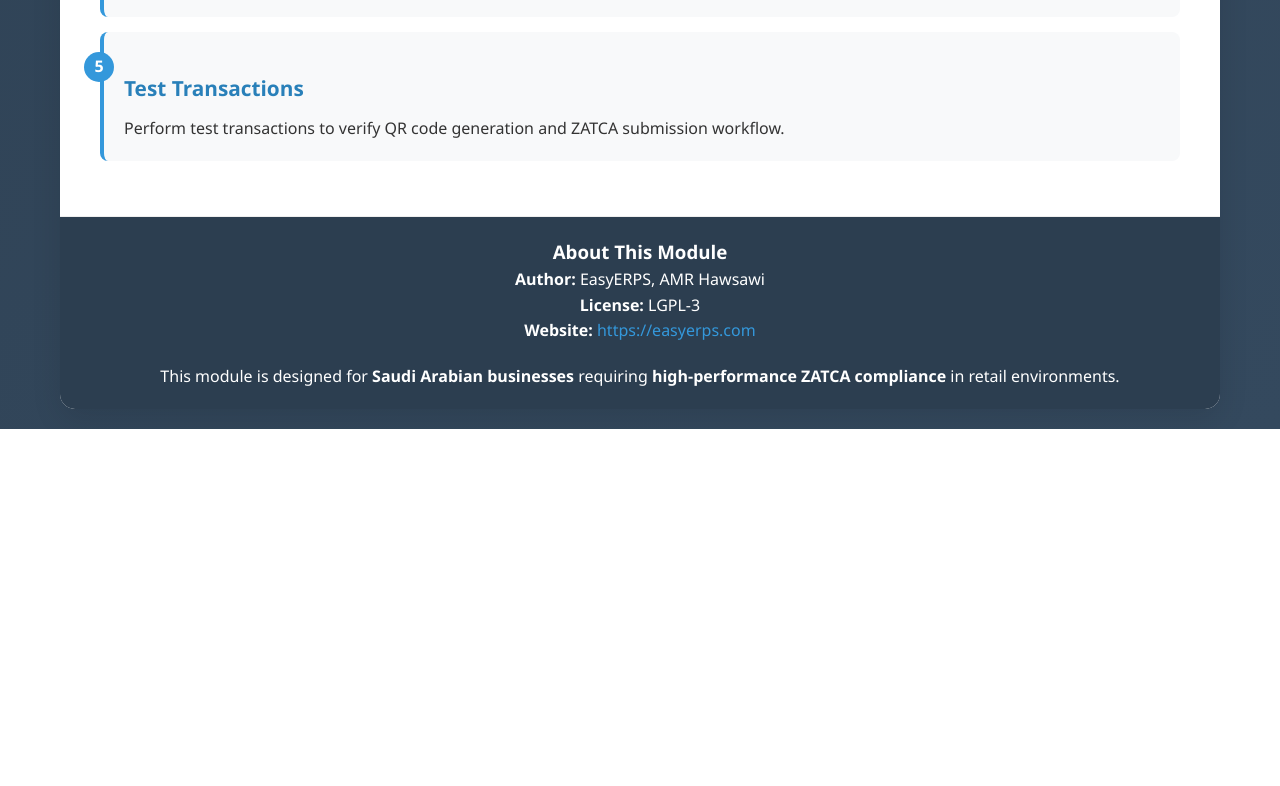
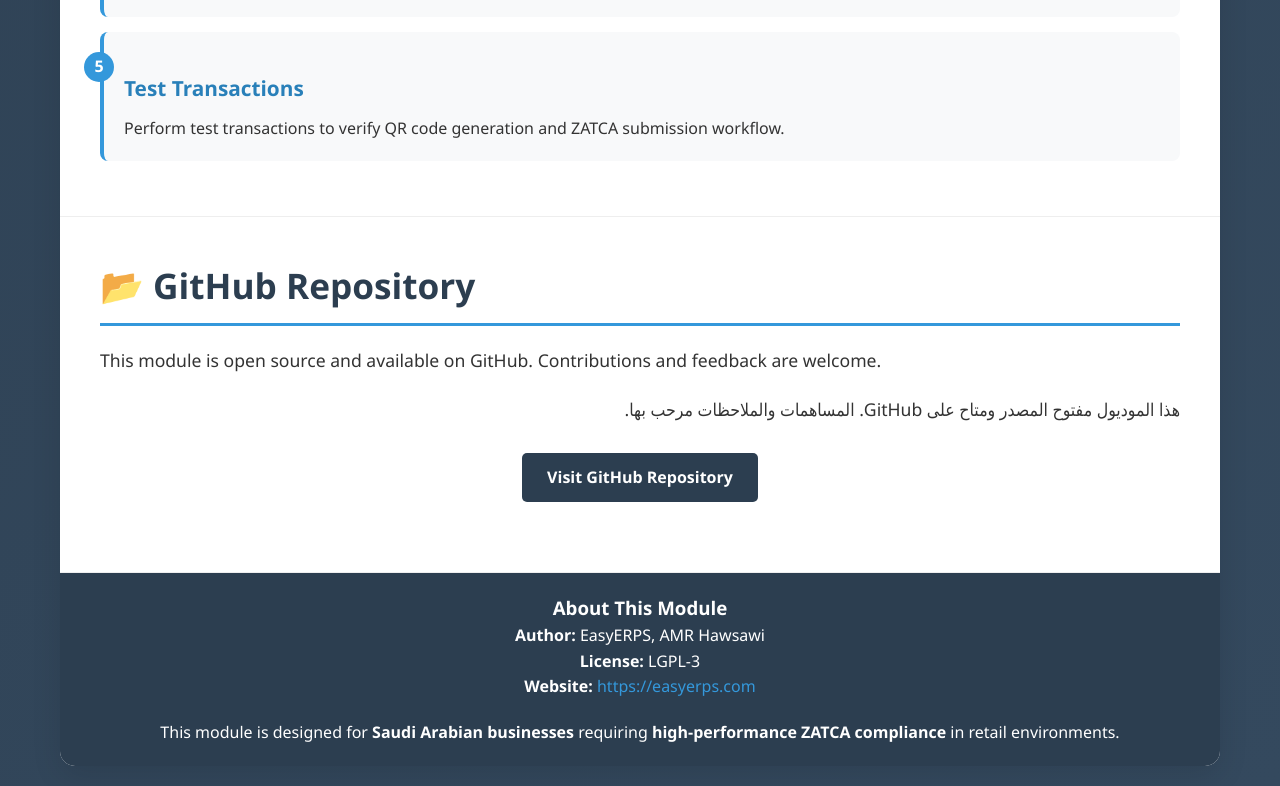
Before and after one commit to amr-devops/l10n_sa_edi_pos_direct, a plain HTML site: page static/description/index.html in a window 1280 px wide. Shown: the part 2182-2968 px from the top of the page. Before the commit the page ends 2611 px from the top, so only its background shows below. Drawn offline with Linux system fonts and the light colour scheme.

Commit message:
Add GitHub contribution section to index.html

```diff
--- a/static/description/index.html
+++ b/static/description/index.html
@@ -453,6 +453,26 @@
                 </div>
             </div>
 
+            <!-- GitHub Contribution Section -->
+            <div class="section">
+                <h2>📂 GitHub Repository</h2>
+                <p style="font-size: 1.1em; margin-bottom: 20px;">
+                    This module is open source and available on GitHub. Contributions and feedback are welcome.
+                </p>
+                <p style="direction: rtl; text-align: right; font-size: 1.1em; margin-bottom: 25px;">
+                    هذا الموديول مفتوح المصدر ومتاح على GitHub. المساهمات والملاحظات مرحب بها.
+                </p>
+
+                <div style="text-align: center; margin: 30px 0;">
+                    <a href="https://github.com/amr-devops/l10n_sa_edi_pos_direct"
+                       target="_blank"
+                       style="display: inline-block; background: #2c3e50; color: white; padding: 12px 25px;
+                              text-decoration: none; border-radius: 5px; font-weight: bold;">
+                        Visit GitHub Repository
+                    </a>
+                </div>
+            </div>
+
         <div class="footer">
             <h3>About This Module</h3>
             <p>
```
